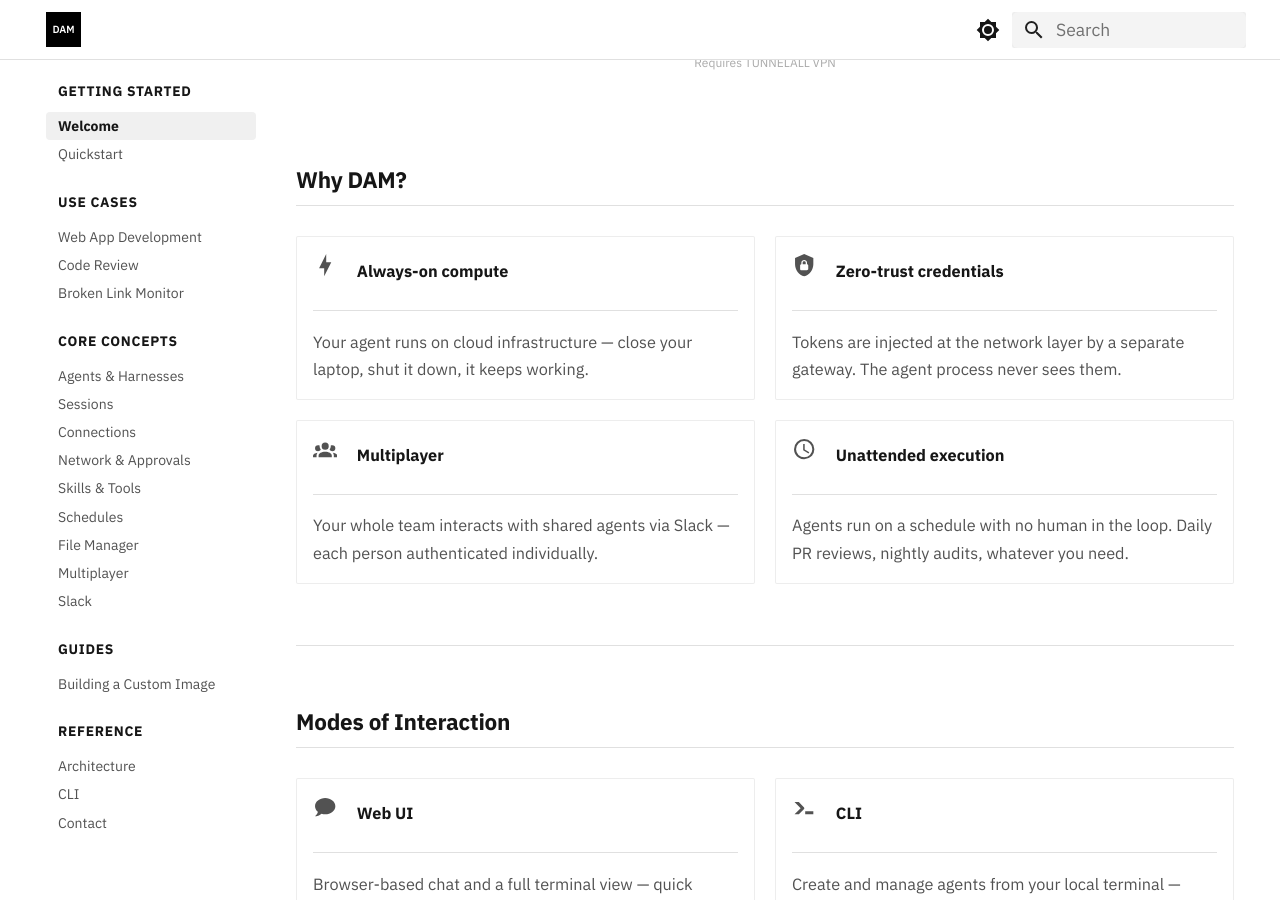
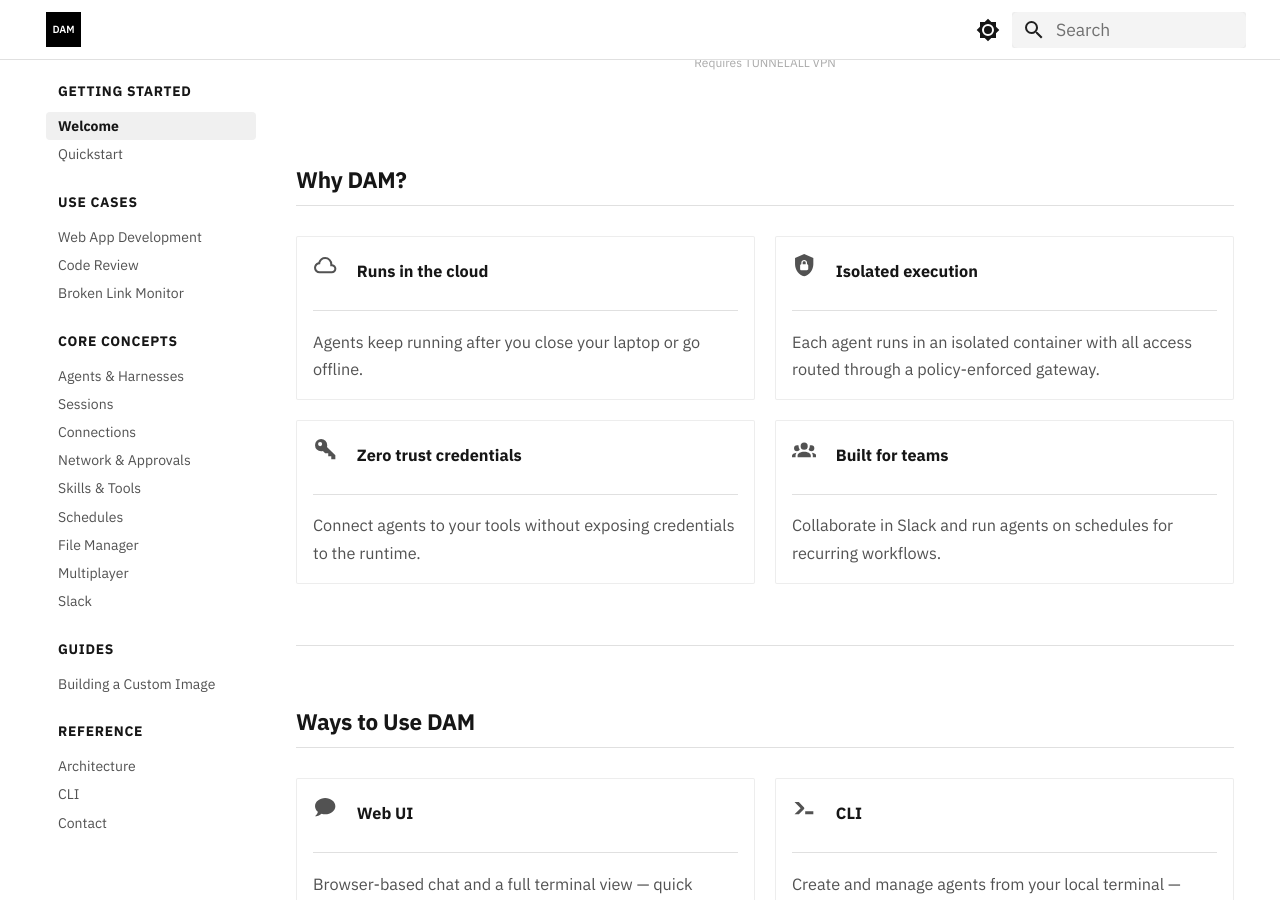
Before and after one commit to dam-agents/docs, an MkDocs documentation site: the page built from docs/index.md, in a window 1280 px wide and 900 px high, scrolled down 308 px. Built offline with MkDocs 1.6.1 and Material for MkDocs 9.7.7, drawn with Linux system fonts in a browser that asks for light colours.

Commit message:
docs: update welcome page

```diff
--- a/docs/index.md
+++ b/docs/index.md
@@ -20,35 +20,35 @@ Run agent harnesses like Claude Code headless in the cloud, on a schedule, conne
 
 <div class="grid cards" markdown>
 
--   :material-lightning-bolt:{ .lg .middle } **Always-on compute**
+-   :material-cloud-outline:{ .lg .middle } **Runs in the cloud**
 
     ---
 
-    Your agent runs on cloud infrastructure — close your laptop, shut it down, it keeps working.
+    Agents keep running after you close your laptop or go offline.
 
--   :material-shield-lock:{ .lg .middle } **Zero-trust credentials**
+-   :material-shield-lock:{ .lg .middle } **Isolated execution**
 
     ---
 
-    Tokens are injected at the network layer by a separate gateway. The agent process never sees them.
+    Each agent runs in an isolated container with all access routed through a policy-enforced gateway.
 
--   :material-account-group:{ .lg .middle } **Multiplayer**
+-   :material-key-variant:{ .lg .middle } **Zero trust credentials**
 
     ---
 
-    Your whole team interacts with shared agents via Slack — each person authenticated individually.
+    Connect agents to your tools without exposing credentials to the runtime.
 
--   :material-clock-outline:{ .lg .middle } **Unattended execution**
+-   :material-account-group:{ .lg .middle } **Built for teams**
 
     ---
 
-    Agents run on a schedule with no human in the loop. Daily PR reviews, nightly audits, whatever you need.
+    Collaborate in Slack and run agents on schedules for recurring workflows.
 
 </div>
 
 ---
 
-## Modes of Interaction
+## Ways to Use DAM
 
 <div class="grid cards" markdown>
 
```
